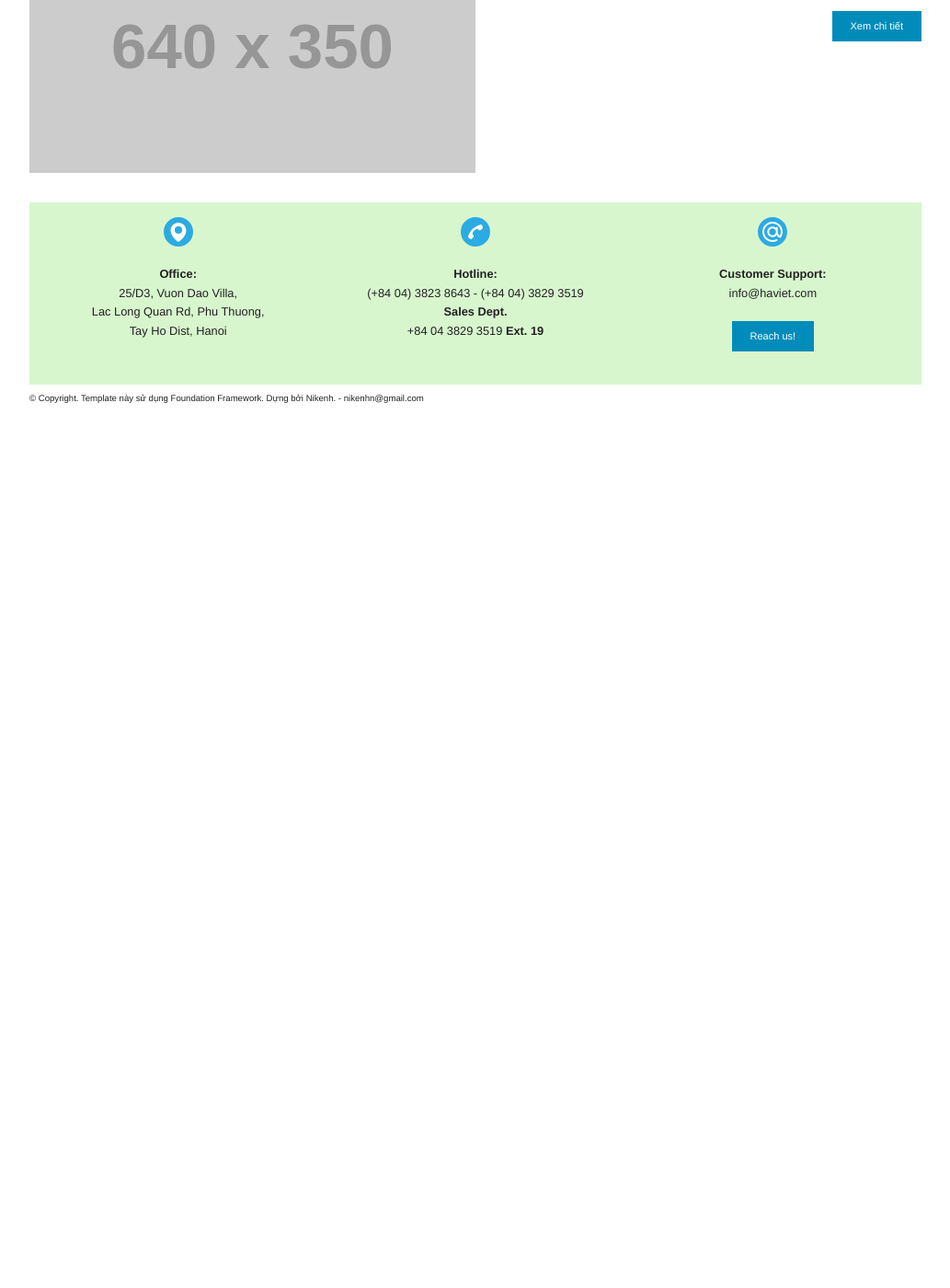
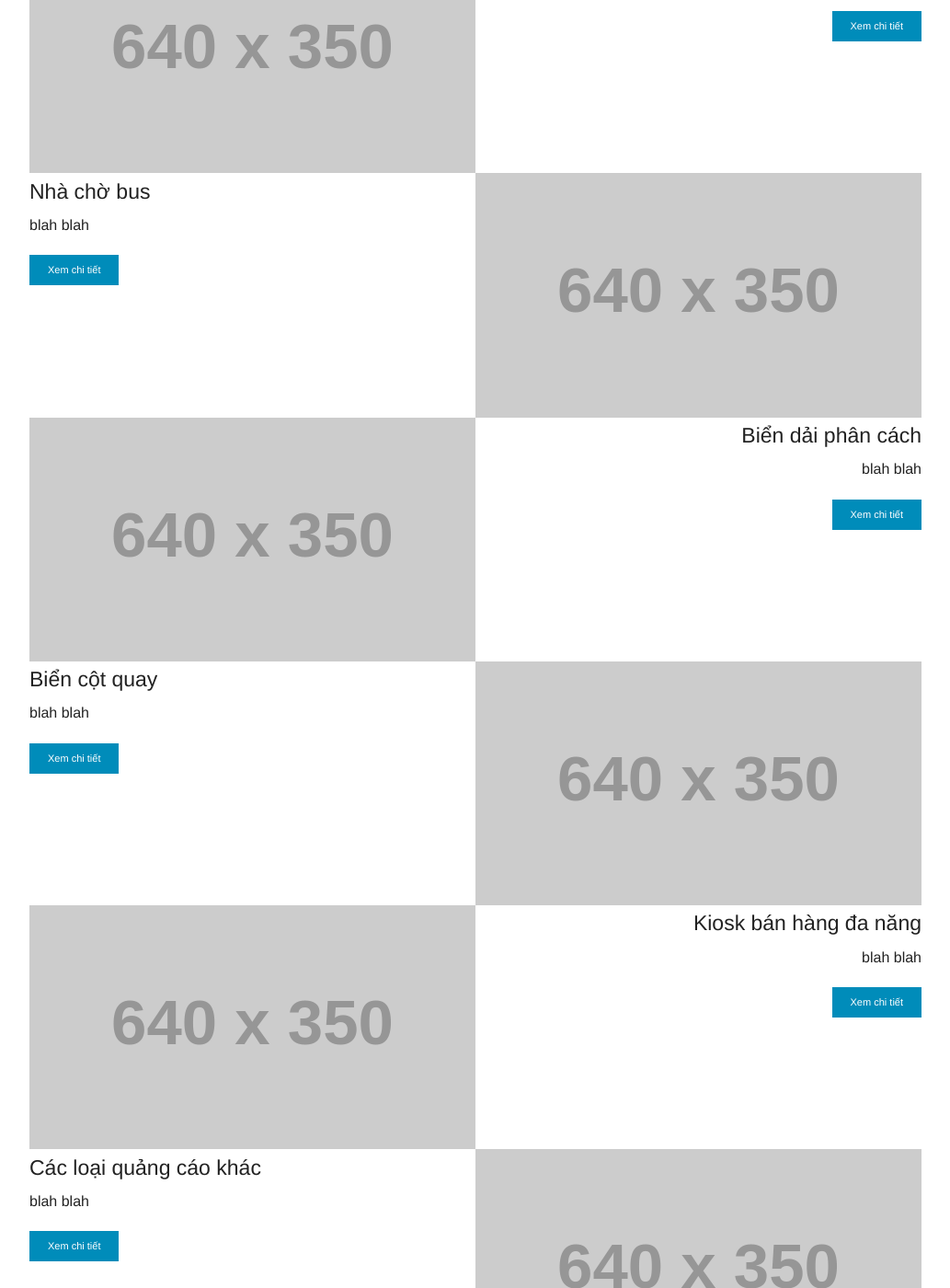
Before and after one commit to haviet/static-on-foundation, a Jekyll site: the page built from index.html, in a window 1280 px wide and 1400 px high, scrolled down 971 px. Shown: the whole window at 92% size, without its empty margins (123-1156 px from the left). Built offline with Jekyll 4.4.1, drawn with Linux system fonts in a browser that asks for light colours; before the commit the page ends 1435 px from its top, so only the background shows below that.

Commit message:
Update page-content-gioithieu.html

```diff
--- a/_includes/page-content-gioithieu.html
+++ b/_includes/page-content-gioithieu.html
@@ -4,7 +4,7 @@
   </div>
 
   <div class="medium-6 medium-pull-6 columns">
-    <h4>Biển tấm lớn</h4>
+    <h4>Biển tấm lớn</h4> <!-- =============================================================== pull -->
     <p>blah blah</p>
     <a href="#" class="button tiny">Xem chi tiết</a>
   </div>
@@ -21,3 +21,63 @@
     <a href="#" class="button tiny">Xem chi tiết</a>
   </div>
 </div>
+
+<div class="row collapse">
+  <div class="medium-6 medium-push-6 columns">
+    <img src="http://placehold.it/640x350" />
+  </div>
+
+  <div class="medium-6 medium-pull-6 columns">
+    <h4>Nhà chờ bus</h4> <!-- =============================================================== pull -->
+    <p>blah blah</p>
+    <a href="#" class="button tiny">Xem chi tiết</a>
+  </div>
+</div>
+
+<div class="row collapse">
+  <div class="medium-6 columns">
+    <img src="http://placehold.it/640x350" />
+  </div>
+
+  <div class="medium-6 columns text-right">
+    <h4>Biển dải phân cách</h4>
+    <p>blah blah</p>
+    <a href="#" class="button tiny">Xem chi tiết</a>
+  </div>
+</div>
+
+<div class="row collapse">
+  <div class="medium-6 medium-push-6 columns">
+    <img src="http://placehold.it/640x350" />
+  </div>
+
+  <div class="medium-6 medium-pull-6 columns">
+    <h4>Biển cột quay</h4> <!-- =============================================================== pull -->
+    <p>blah blah</p>
+    <a href="#" class="button tiny">Xem chi tiết</a>
+  </div>
+</div>
+
+<div class="row collapse">
+  <div class="medium-6 columns">
+    <img src="http://placehold.it/640x350" />
+  </div>
+
+  <div class="medium-6 columns text-right">
+    <h4>Kiosk bán hàng đa năng</h4>
+    <p>blah blah</p>
+    <a href="#" class="button tiny">Xem chi tiết</a>
+  </div>
+</div>
+
+<div class="row collapse">
+  <div class="medium-6 medium-push-6 columns">
+    <img src="http://placehold.it/640x350" />
+  </div>
+
+  <div class="medium-6 medium-pull-6 columns">
+    <h4>Các loại quảng cáo khác</h4> <!-- =============================================================== pull -->
+    <p>blah blah</p>
+    <a href="#" class="button tiny">Xem chi tiết</a>
+  </div>
+</div>
```
